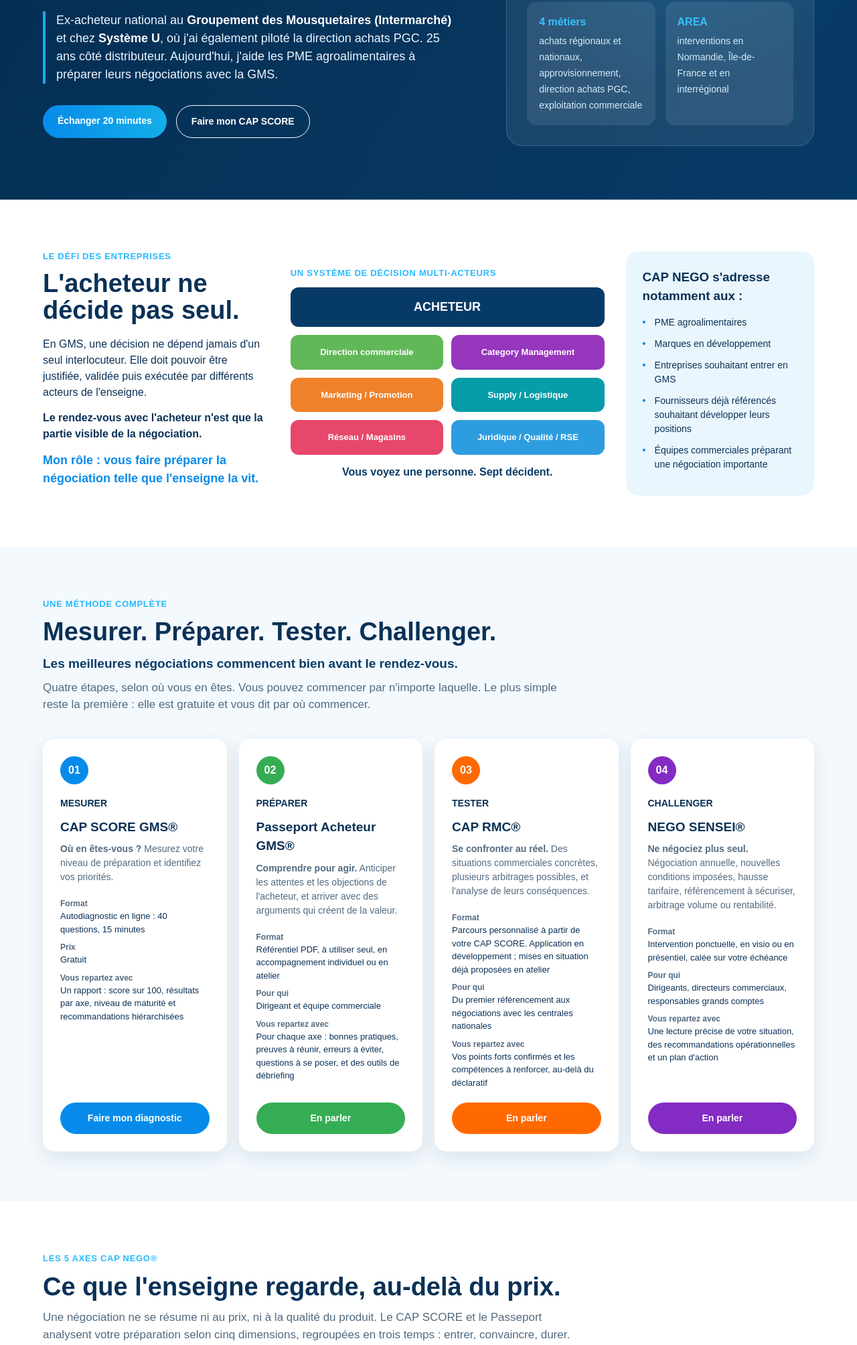
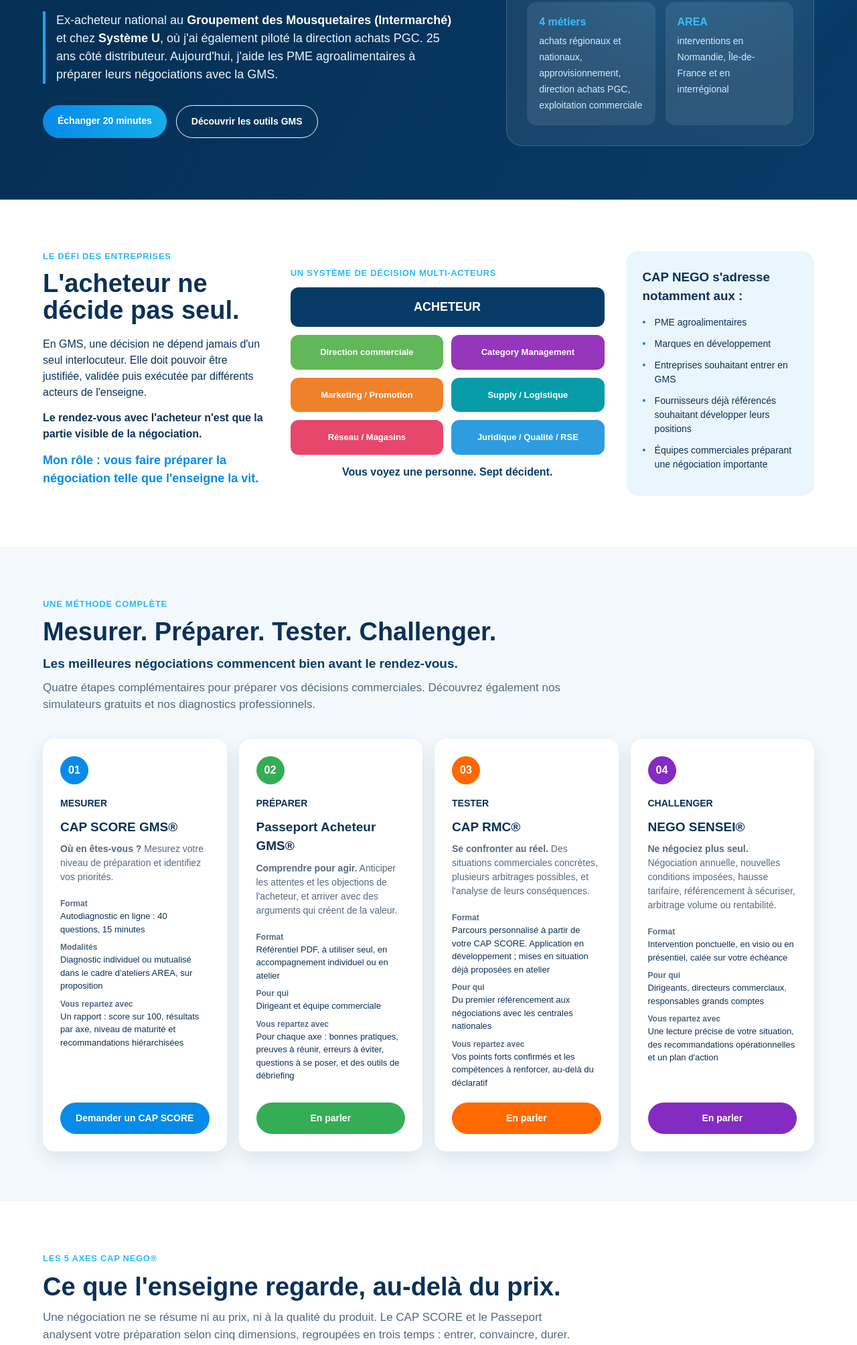
Before and after one commit to jhardellet-jpg/conseil-action-performance, a plain HTML site: page index.html in a window 1280 px wide. Shown: the part 370-2378 px from the top of the page at 67% size. Drawn offline with Linux system fonts and the light colour scheme.

Commit message:
Ajout accès outils CAP NEGO et correction CAP SCORE

```diff
--- a/index.html
+++ b/index.html
@@ -272,6 +272,7 @@
       </a>
       <div class="navlinks">
         <a href="#solutions">Offres</a>
+        <a href="https://outils.conseil-action-performance.fr/" target="_blank" rel="noopener noreferrer">Outils GMS</a>
         <a href="#expertise">Parcours</a>
         <a href="#references">Interventions</a>
         <a href="#faq">Questions</a>
@@ -297,7 +298,7 @@
       </p>
       <div class="hero-actions">
         <a class="button button-blue" href="mailto:jerome.hardellet@conseil-action-performance.fr?subject=%C3%89change%2020%20minutes%20-%20mon%20enjeu%20GMS&body=Bonjour%20J%C3%A9r%C3%B4me%2C%0A%0AMon%20enjeu%20GMS%20en%20une%20phrase%20%3A%20%0A%0AMes%20disponibilit%C3%A9s%20%3A%20%0A">Échanger 20 minutes</a>
-        <a class="button button-outline" href="https://score.conseil-action-performance.fr" target="_blank" rel="noopener">Faire mon CAP SCORE</a>
+        <a class="button button-outline" href="https://outils.conseil-action-performance.fr/" target="_blank" rel="noopener noreferrer">Découvrir les outils GMS</a>
       </div>
     </div>
 
@@ -356,7 +357,7 @@
       <div class="eyebrow">Une méthode complète</div>
       <h2>Mesurer. Préparer. Tester. Challenger.</h2>
       <p class="promise">Les meilleures négociations commencent bien avant le rendez-vous.</p>
-      <p>Quatre étapes, selon où vous en êtes. Vous pouvez commencer par n'importe laquelle. Le plus simple reste la première : elle est gratuite et vous dit par où commencer.</p>
+      <p>Quatre étapes complémentaires pour préparer vos décisions commerciales. Découvrez également nos simulateurs gratuits et nos diagnostics professionnels.</p>
     </div>
 
     <div class="cards">
@@ -366,9 +367,9 @@
         <h3>CAP SCORE GMS®</h3>
         <p><strong>Où en êtes-vous ?</strong> Mesurez votre niveau de préparation et identifiez vos priorités.</p>
         <p class="offer-meta"><b>Format</b>Autodiagnostic en ligne : 40 questions, 15 minutes</p>
-        <p class="offer-meta"><b>Prix</b>Gratuit</p>
+        <p class="offer-meta"><b>Modalités</b>Diagnostic individuel ou mutualisé dans le cadre d’ateliers AREA, sur proposition</p>
         <p class="offer-meta offer-last"><b>Vous repartez avec</b>Un rapport : score sur 100, résultats par axe, niveau de maturité et recommandations hiérarchisées</p>
-        <a class="button" href="https://score.conseil-action-performance.fr" target="_blank" rel="noopener">Faire mon diagnostic</a>
+        <a class="button" href="mailto:jerome.hardellet@conseil-action-performance.fr?subject=Demande%20de%20diagnostic%20CAP%20SCORE%20GMS">Demander un CAP SCORE</a>
       </article>
 
       <article class="card green">
@@ -494,7 +495,7 @@
     </details>
     <details>
       <summary>Combien ça coûte ?</summary>
-      <p>Le CAP SCORE est gratuit. Pour les accompagnements, je vous fais une proposition après l'échange de 20 minutes, selon votre enjeu.</p>
+      <p>Les outils de découverte sont gratuits. CAP SCORE GMS® est une prestation proposée individuellement ou dans le cadre d’ateliers mutualisés avec les AREA. Les tarifs des diagnostics et accompagnements sont précisés sur proposition.</p>
     </details>
     <details>
       <summary>Et si je travaille avec la même enseigne qu'un de vos clients ?</summary>
@@ -518,7 +519,7 @@
 
     <div class="cta-buttons">
       <a class="button button-blue" href="mailto:jerome.hardellet@conseil-action-performance.fr?subject=%C3%89change%2020%20minutes%20-%20mon%20enjeu%20GMS&body=Bonjour%20J%C3%A9r%C3%B4me%2C%0A%0AMon%20enjeu%20GMS%20en%20une%20phrase%20%3A%20%0A%0AMes%20disponibilit%C3%A9s%20%3A%20%0A">Demander mes 20 minutes</a>
-      <a class="button button-outline" href="https://score.conseil-action-performance.fr" target="_blank" rel="noopener">Faire mon CAP SCORE</a>
+      <a class="button button-outline" href="https://outils.conseil-action-performance.fr/" target="_blank" rel="noopener noreferrer">Découvrir les outils GMS</a>
     </div>
   </div>
 </section>
@@ -543,6 +544,6 @@
     </div>
   </div>
 </footer>
-<!-- Cloudflare Web Analytics --><script type='module' src='https://static.cloudflareinsights.com/beacon.min.js' data-cf-beacon='{"token": "643aa91402714bdb9861d41916dd216c"}'></script><!-- End Cloudflare Web Analytics -->
+
 </body>
 </html>
```
